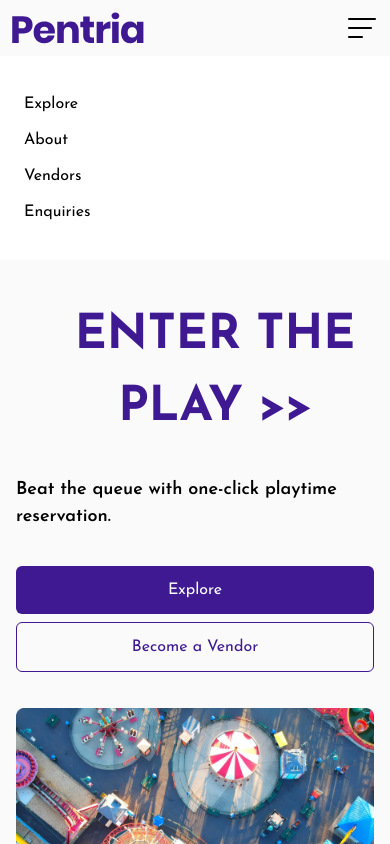
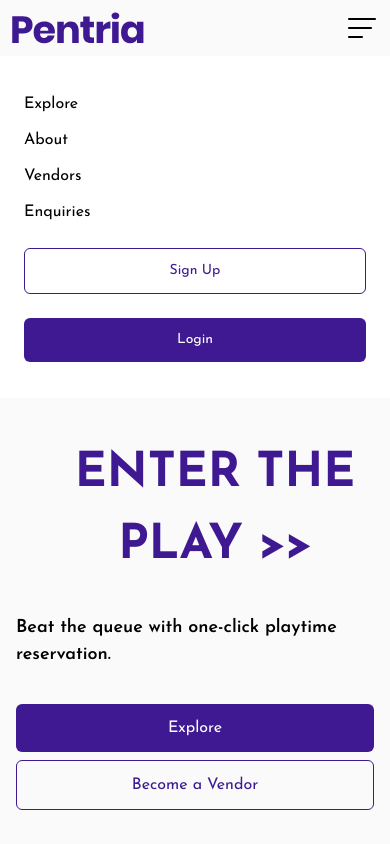
Before and after one commit to Gamehuz/pentria-web, a Next.js app: page / in a window 390 px wide. Both pictures are taken after a click on the picture 362 px from the left and 28 px from the top of the page. Shown: the top 844 px of the page. Built offline with nearby package versions, Linux system fonts and the light colour scheme; no server answers; what cookies-next, next-redux-wrapper would draw is missing.

Commit message:
display login on mobile

```diff
--- a/components/HeaderNav.tsx
+++ b/components/HeaderNav.tsx
@@ -82,7 +82,7 @@ const HeaderNav = () => {
           <Link href={"/enquiries"}>
             <p className='my-3'>Enquiries</p>
           </Link>
-          {!user ? <div>
+          {!user.firstName ? <div>
             <button onClick={() => setModal(true)} className='bg-white border text-sm my-3 border-primaryColor p-3 w-full px-4 text-primaryColor rounded-md'>
               Sign Up
             </button>
--- a/pages/_app.tsx
+++ b/pages/_app.tsx
@@ -28,6 +28,8 @@ export default function App({ Component, pageProps }: AppProps): JSX.Element {
       <Head>
         <meta name="viewport" content="initial-scale=1.0, width=device-width" />
         <title>Pentria</title>
+        <meta name="description" content="Beat the queue with one-click ticket reservation. Enjoy seamless playtime at a recreation space near you." />
+        <meta name="keywords" content="ticket, spaces," />
       </Head>
       <ApolloProvider client={client}>
         <Provider store={store}>
--- a/pages/index.tsx
+++ b/pages/index.tsx
@@ -13,7 +13,7 @@ const josefin_Sans = Josefin_Sans({ subsets: ['latin'] })
 
 
 export const metadata: Metadata = {
-  title: 'https://pentria.app/',
+  title: 'Beat the queue with one-click ticket reservation. Enjoy seamless playtime at a recreation space near you.',
   description: 'Beat the queue with one-click ticket reservation. Enjoy seamless playtime at a recreation space near you.',
 }
 
--- a/pages/space.tsx
+++ b/pages/space.tsx
@@ -15,7 +15,7 @@ import { calcAvgRating } from '@/util/helper';
 
 
 export const metadata: Metadata = {
-  title: 'https://pentria.app/',
+  title: 'Beat the queue with one-click ticket reservation. Enjoy seamless playtime at a recreation space near you.',
   description: 'Beat the queue with one-click ticket reservation. Enjoy seamless playtime at a recreation space near you.',
 }
 
```
